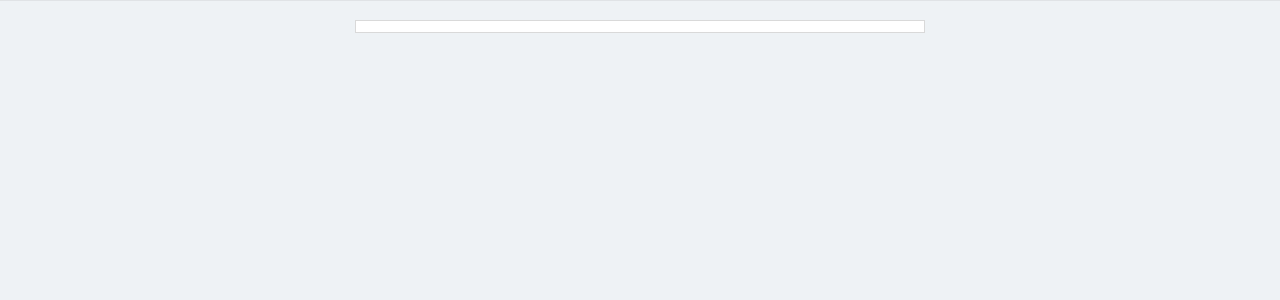
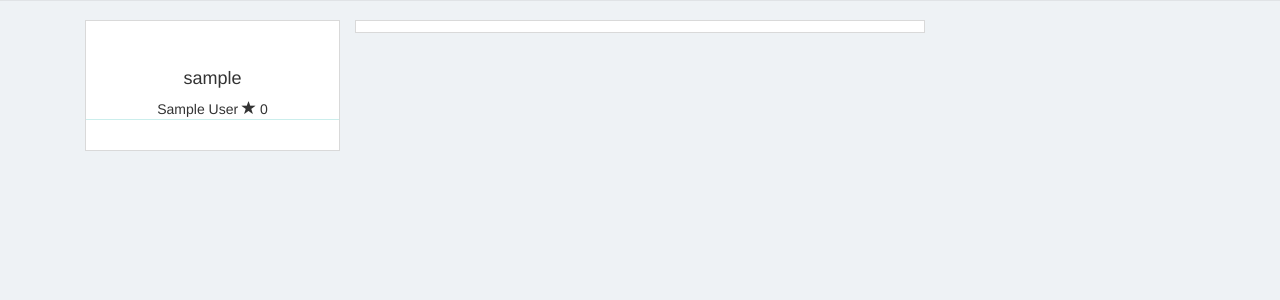
Before and after one commit to ddonche/yarnn, a Rails app: a page that uses app/views/users/_bio.html.erb in a window 1280 px wide. Shown: the part 52-352 px from the top of the page. Run offline with Rails 7, Linux system fonts and the light colour scheme; the visitor is signed in with stand-in values (Sample User, id 1); data that the repository does not hold is empty; style sheets or scripts are compiled from the project's sources; parts of the project's set-up code (start-up, migrations or seed data) failed here and were passed over; some libraries are stand-ins or nearby versions.

Commit message:
more styling

```diff
--- a/app/assets/stylesheets/application.css.scss
+++ b/app/assets/stylesheets/application.css.scss
@@ -104,6 +104,7 @@ a:hover {
 	display: block;
 	margin: auto;
 	text-align: center;
+	padding-top: 6%;
 }
 
 .post-text {
@@ -151,6 +152,14 @@ a:hover {
 	margin-top: 2%;
 }
 
+.bio-signature {
+	color: #777777;
+	font-size: 0.8em;
+	line-height: 2em;
+	border-top: 1px solid #cbeeec;
+	padding: 6%;
+}
+
 .tags {
   display: inline-block;
   margin: 0 2px;
--- a/app/views/devise/registrations/edit.html.erb
+++ b/app/views/devise/registrations/edit.html.erb
@@ -1,3 +1,4 @@
+<div id="content" class="col-md-6 col-md-offset-3">
 <h2>Edit <%= resource_name.to_s.humanize %></h2>
 
 <%= form_for(resource, as: resource_name, url: registration_path(resource_name), html: { method: :put }) do |f| %>
@@ -69,3 +70,5 @@
     <p>Unhappy? <%= button_to "Cancel my account", registration_path(resource_name), data: { confirm: "Are you sure?" }, method: :delete, class: "btn btn-default" %></p>
 
   </div>
+
+</div>
--- a/app/views/devise/registrations/new.html.erb
+++ b/app/views/devise/registrations/new.html.erb
@@ -1,3 +1,4 @@
+<div id="content" class="col-md-6 col-md-offset-3">
 <h2>Sign up</h2>
 
 <%= form_for(resource, as: resource_name, url: registration_path(resource_name)) do |f| %>
@@ -34,3 +35,4 @@
 <% end %>
 
 <%= render "devise/shared/links" %>
+</div>
--- a/app/views/notations/new.html.erb
+++ b/app/views/notations/new.html.erb
@@ -1,3 +1,3 @@
-<h2>New Reply</h2>
-
-<%= render 'notations/form' %>
+<div id="content" class="col-md-6 col-md-offset-3">
+  <%= render 'notations/form' %>
+</div>
--- a/app/views/users/_bio.html.erb
+++ b/app/views/users/_bio.html.erb
@@ -1,3 +1,14 @@
-<div class="main-avatar">
-  <%= image_tag(@user.avatar.url, width: 145, class: "img-circle") %>
+
+<div id="content">
+  <div class="main-avatar">
+    <%= image_tag(@user.avatar.url, width: 145, class: "img-circle") %>
+    <br />
+    <h4><%= @user.username %></h4>
+    <% if @user.name %>
+      <%= @user.name %> <span class="glyphicon glyphicon-star"></span> <%= @user.reputation %>
+    <% else %>
+      <%= "I am anonymous." %> <span class="glyphicon glyphicon-star"></span> <%= @user.reputation %>
+    <% end %>
+  </div>
+  <div class="bio-signature"><%= @user.signature %></div>
 </div>
```
Also changed, not shown: app/views/posts/_left.html.erb (+5 -3 lines).
